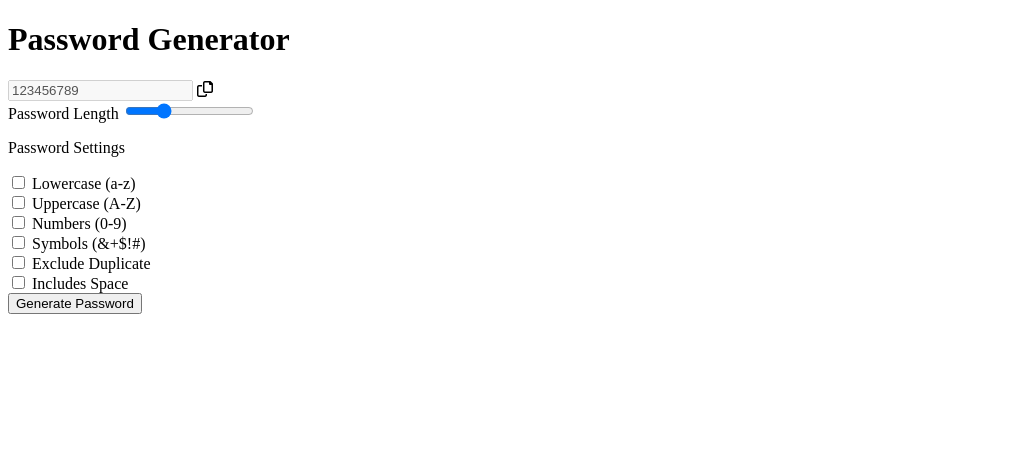
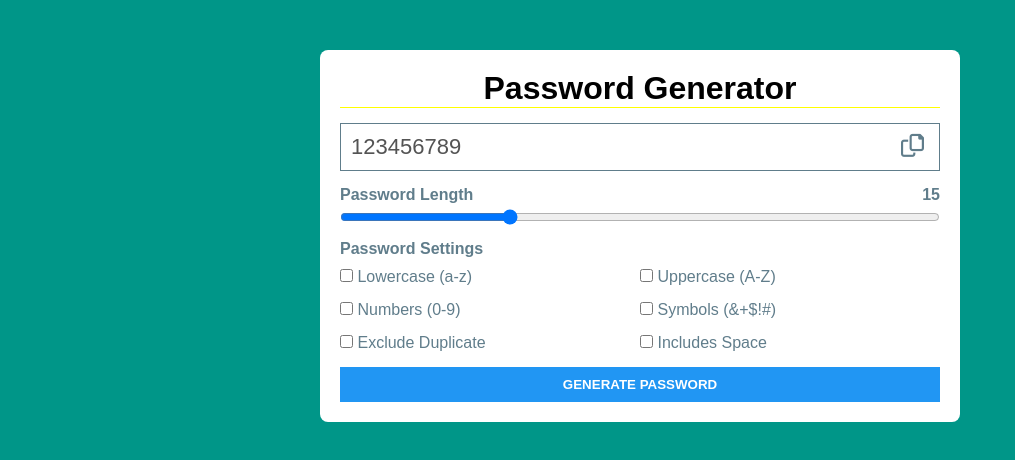
Before and after one commit to mohamedCleanCode/Carousel-js, a plain HTML site: page index.html in a window 1280 px wide. Shown: the whole page, without its empty margins (0-1015 px from the left). Drawn offline with Linux system fonts and the light colour scheme.

Commit message:
add styles of project

```diff
--- a/index.html
+++ b/index.html
@@ -19,7 +19,7 @@
                 <i class="fa-regular fa-copy"></i>
             </div>
             <div class="pass-length">
-                <label for="length">Password Length</label>
+                <label for="length">Password Length <span>15</span></label>
                 <input type="range" name="range" id="length" value="10" min="5" max="23">
             </div>
             <div class="pass-settings">
--- a/main.css
+++ b/main.css
@@ -0,0 +1,119 @@
+* {
+  box-sizing: border-box;
+  margin: 0;
+  padding: 0;
+}
+body {
+  font-family: Arial, Helvetica, sans-serif;
+  background-color: #009688;
+}
+.container {
+  width: 50%;
+  margin: 50px auto;
+  background-color: white;
+  padding: 20px;
+  border-radius: 8px;
+}
+@media (max-width: 700px) {
+  .container {
+    width: 70%;
+  }
+}
+.container > h1 {
+  text-align: center;
+  margin-bottom: 15px;
+  border-bottom: 1px solid yellow;
+}
+.contant {
+  width: 100%;
+}
+.contant .pass-box {
+  margin-bottom: 15px;
+  border: 1px solid #607d8b;
+  padding: 10px;
+  width: 100%;
+  position: relative;
+}
+.contant .pass-box > input {
+  border: none;
+  font-size: 22px;
+  background-color: transparent;
+  width: 100%;
+}
+@media (max-width: 700px) {
+  .contant .pass-box > input {
+    font-size: 15px;
+  }
+}
+.contant .pass-box i {
+  cursor: pointer;
+  position: absolute;
+  font-size: 23px;
+  right: 15px;
+  color: #607d8b;
+}
+.contant .pass-length {
+  width: 100%;
+  margin-bottom: 15px;
+}
+.contant .pass-length > label {
+  color: #607d8b;
+  font-weight: bold;
+  width: 100%;
+  margin-bottom: 5px;
+  display: block;
+  position: relative;
+}
+.contant .pass-length span {
+  position: absolute;
+  right: 0;
+}
+.contant .pass-length input {
+  display: block;
+  width: 100%;
+}
+.contant .pass-settings {
+  width: 100%;
+}
+.contant p {
+  width: 100%;
+  color: #607d8b;
+  margin-bottom: 10px;
+  font-weight: bold;
+}
+.contant .pass-settings .pass-options {
+  width: 100%;
+  display: flex;
+  flex-wrap: wrap;
+  justify-content: space-between;
+}
+@media (max-width: 700px) {
+  .contant .pass-settings .pass-options {
+    flex-direction: column;
+  }
+}
+.contant .pass-settings .pass-options .option {
+  width: calc(100% / 2);
+  margin-bottom: 15px;
+  color: #607d8b;
+}
+@media (max-width: 700px) {
+  .contant .pass-settings .pass-options .option {
+    width: 100%;
+  }
+}
+@media (max-width: 700px) {
+  .contant .pass-settings .pass-options .option label {
+    font-size: 12px;
+  }
+}
+.generate-btn {
+  width: 100%;
+  padding: 10px 0;
+  background-color: #2196f3;
+  border: none;
+  color: white;
+  font-weight: bold;
+  text-transform: uppercase;
+  cursor: pointer;
+}
```
